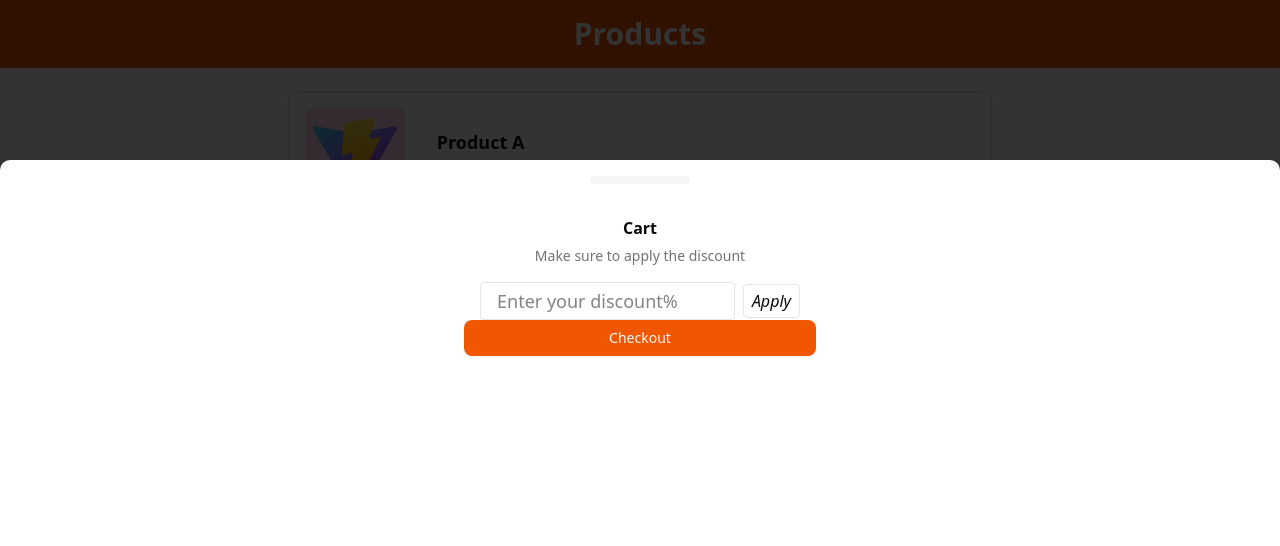
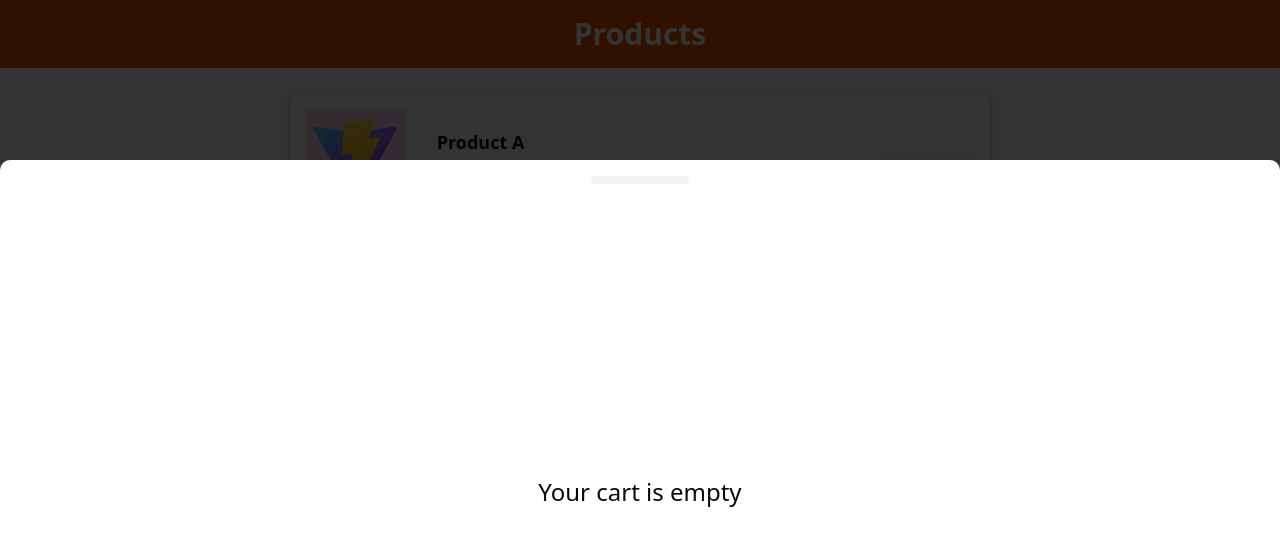
Before and after one commit to Manohar-Penta/viamagus-FE-C3, a React (Vite) app: page / in a window 1280 px wide. Both pictures are taken after a click on the button 1244 px from the left and 766 px from the top of the page. Shown: the top 546 px of the page. Built offline with nearby package versions, Linux system fonts and the light colour scheme.

Commit message:
UI updated 3

```diff
--- a/src/App.tsx
+++ b/src/App.tsx
@@ -1,4 +1,4 @@
-import { useEffect, useState } from "react";
+import { createContext, useCallback, useEffect, useState } from "react";
 import { productList } from "./utils/products";
 import { FormattedNumber } from "react-intl";
 import { Cart } from "./utils/Types";
@@ -7,8 +7,23 @@ import { FaCartShopping } from "react-icons/fa6";
 import { TiMinus, TiPlus } from "react-icons/ti";
 import { CartDrawer } from "./components/CartDrawer";
 
+export type CartContext = {
+  cart: Cart;
+  setCartHandler: (cart: Cart) => void;
+};
+
+export const cartContext = createContext<CartContext | undefined>(undefined);
+
 function App() {
   const [cart, setCart] = useState<Cart>({});
+
+  const setCartHandler = useCallback(
+    (newCart: Cart) => {
+      setCart(newCart);
+      localStorage.setItem("Cart-Items", JSON.stringify(newCart));
+    },
+    [cart]
+  );
 
   useEffect(() => {
     const cartItems = localStorage.getItem("Cart-Items");
@@ -22,7 +37,7 @@ function App() {
   }, []);
 
   return (
-    <>
+    <cartContext.Provider value={{ cart, setCartHandler }}>
       <h1 className="w-full p-2 lg:p-4 bg-primary text-white text-2xl lg:text-3xl font-bold text-center">
         Products
       </h1>
@@ -60,7 +75,7 @@ function App() {
                           <button
                             className="active:bg-blue-200 p-2 rounded-full"
                             onClick={() => {
-                              removeHandler(product, cart, setCart);
+                              removeHandler(product, cart, setCartHandler);
                             }}
                           >
                             <TiMinus color="#1ba672" />
@@ -71,7 +86,7 @@ function App() {
                           <button
                             className="px-2 py-2 active:bg-blue-200 rounded-full"
                             onClick={() => {
-                              addHandler(product, cart, setCart);
+                              addHandler(product, cart, setCartHandler);
                             }}
                           >
                             <TiPlus color="#1ba672" />
@@ -81,7 +96,7 @@ function App() {
                         <button
                           className="px-2 py-1 lg:px-4 text-tertiary font-semibold rounded flex gap-1 items-center border hover:scale-105 hover:shadow-2xl transition-all"
                           onClick={() => {
-                            addHandler(product, cart, setCart);
+                            addHandler(product, cart, setCartHandler);
                           }}
                         >
                           <span>ADD</span>
@@ -96,8 +111,8 @@ function App() {
           </div>
         </div>
       </div>
-      <CartDrawer cart={cart} setCart={setCart} />
-    </>
+      <CartDrawer />
+    </cartContext.Provider>
   );
 }
 
--- a/src/components/CartDrawer.tsx
+++ b/src/components/CartDrawer.tsx
@@ -7,17 +7,14 @@ import {
   DrawerTrigger,
 } from "@/components/ui/drawer";
 import { Button } from "./ui/button";
-import { Cart } from "@/utils/Types";
 import { FaCartShopping } from "react-icons/fa6";
 import CartItems from "./CartItems";
+import { useContext } from "react";
+import { cartContext, CartContext } from "@/App";
 
-export function CartDrawer({
-  cart,
-  setCart,
-}: {
-  cart: Cart;
-  setCart: React.Dispatch<React.SetStateAction<Cart>>;
-}) {
+export function CartDrawer() {
+  const { cart } = useContext(cartContext) as CartContext;
+
   return (
     <Drawer>
       <DrawerTrigger asChild>
@@ -26,6 +23,7 @@ export function CartDrawer({
         </Button>
       </DrawerTrigger>
       <DrawerContent className="h-screen">
+        {Object.keys(cart).length > 0 ? (
           <div className="mx-auto w-full max-w-sm overflow-auto p-4">
             <DrawerHeader>
               <DrawerTitle className="text-center">Cart</DrawerTitle>
@@ -33,9 +31,14 @@ export function CartDrawer({
                 Make sure to apply the discount
               </DrawerDescription>
             </DrawerHeader>
-          <CartItems cart={cart} setCart={setCart} />
+            <CartItems />
             <Button className="w-full">Checkout</Button>
           </div>
+        ) : (
+          <div className="flex justify-center items-center h-full text-2xl">
+            Your cart is empty
+          </div>
+        )}
       </DrawerContent>
     </Drawer>
   );
--- a/src/components/CartItems.tsx
+++ b/src/components/CartItems.tsx
@@ -1,14 +1,7 @@
 import { useEffect, useRef, useState } from "react";
 import Total from "./Total";
-import { Cart } from "@/utils/Types";
 
-function CartItems({
-  cart,
-  setCart,
-}: {
-  cart: Cart;
-  setCart: React.Dispatch<React.SetStateAction<Cart>>;
-}) {
+function CartItems() {
   const [discount, setDiscount] = useState<number | undefined>();
   const disip = useRef<HTMLInputElement | null>(null);
 
@@ -22,7 +15,7 @@ function CartItems({
 
   return (
     <>
-      <div className="flex px-4 gap-2 items-center">
+      <div className={"flex px-4 gap-2 items-center"}>
         <input
           type="number"
           min={0}
@@ -53,7 +46,7 @@ function CartItems({
           {discount}% discount applied!!
         </p>
       )}
-      <Total cart={cart} discount={discount} setCart={setCart} />
+      <Total discount={discount} />
     </>
   );
 }
--- a/src/components/Total.tsx
+++ b/src/components/Total.tsx
@@ -1,15 +1,11 @@
-import { Cart } from "@/utils/Types";
 import { FormattedNumber } from "react-intl";
+import { MdDelete } from "react-icons/md";
+import { useContext } from "react";
+import { CartContext, cartContext } from "@/App";
 
-function Total({
-  cart,
-  discount,
-  setCart,
-}: {
-  cart: Cart;
-  discount: number | undefined;
-  setCart: React.Dispatch<React.SetStateAction<Cart>>;
-}) {
+function Total({ discount }: { discount: number | undefined }) {
+  const { cart, setCartHandler } = useContext(cartContext) as CartContext;
+
   return (
     <>
       {Object.keys(cart).length > 0 && (
@@ -25,12 +21,21 @@ function Total({
                   <span className="grow">
                     {cart[Number(id)].name} x {cart[Number(id)].quantity}
                   </span>{" "}
-                  <span>
+                  <span className="flex gap-1 p-1 items-center">
                     <FormattedNumber
                       value={cart[Number(id)].price * cart[Number(id)].quantity}
                       style="currency"
                       currency="INR"
                     />
+                    <button
+                      onClick={() => {
+                        const newCart = structuredClone(cart);
+                        delete newCart[Number(id)];
+                        setCartHandler(newCart);
+                      }}
+                    >
+                      <MdDelete className="size-5 cursor-pointer" color="red" />
+                    </button>
                   </span>
                 </span>
               </h3>
--- a/src/utils/handler.ts
+++ b/src/utils/handler.ts
@@ -3,7 +3,7 @@ import { Cart, Product } from "./Types";
 export function removeHandler(
   product: Product,
   cart: Cart,
-  setCart: React.Dispatch<any>
+  setCart: (cart: Cart) => void
 ) {
   if (!cart[product.id]) return;
 
@@ -25,7 +25,7 @@ export function removeHandler(
 export function addHandler(
   product: Product,
   cart: Cart,
-  setCart: React.Dispatch<any>
+  setCart: (cart: Cart) => void
 ) {
   const newCart = {
     ...cart,
```
Lines whose indentation alone changed are shown as unchanged.
